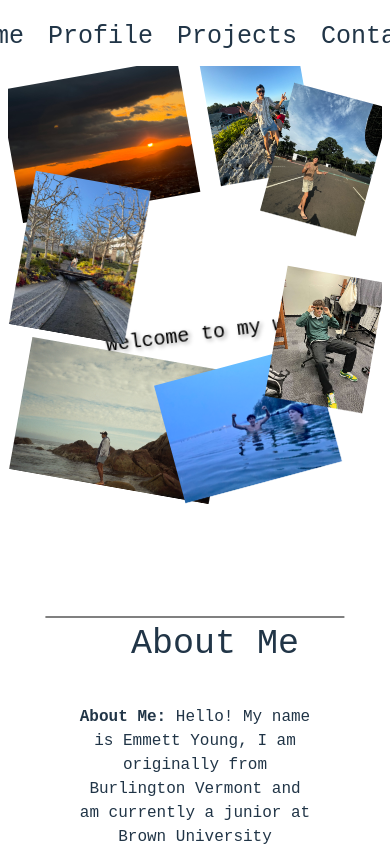
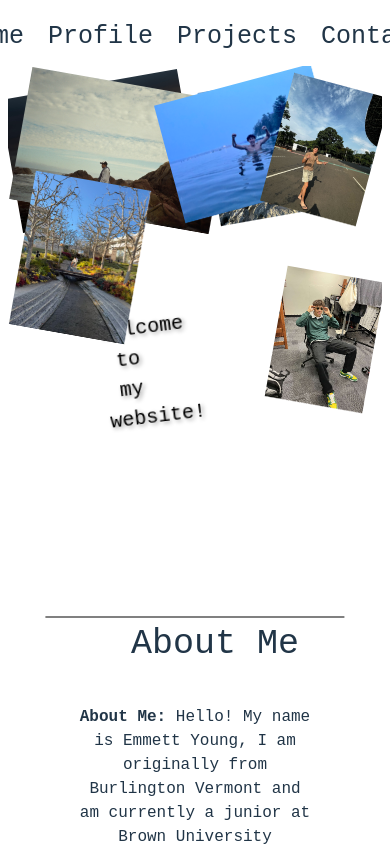
Before and after one commit to emmettyoung/website, a React (Vite) app in the folder frontend/: page / in a window 390 px wide. Shown: the top 846 px of the page. Built offline with nearby package versions, Linux system fonts and the light colour scheme.

Commit message:
Feat: fixing portrait

```diff
--- a/frontend/src/styles/main.css
+++ b/frontend/src/styles/main.css
@@ -216,47 +216,44 @@ position: absolute;
     transform: none;
     transform-origin: top center;
   }
+  .sunset-image,
+  .tulum-image,
+  .overlay-australia,
+  .overlay-lake,
+  .jakarta,
+  .icy,
+  .LA {
+    max-width: 100%;
+    height: auto;
+    top: 10px;
+  }
   .overlay-lake {
     width: 180px;
-    max-width: 100%;
-    height: auto;
     left: 40%;
   }
   .sunset-image {
     width: 200px;
-    max-width: 100%;
-    height: auto;
   }
   .jakarta {
     width: 110px;
-    max-width: 100%;
-    height: auto;
     left: 70%;
   }
   .icy {
     width: 110px;
-    max-width: 100%;
-    height: auto;
     left: 70%;
     top: 200px;
   }
   .tulum-image{
     width: 110px;
-    max-width: 100%;
-    height: auto;
     right: 10%;
   }
   .LA {
     width: 130px;
-    max-width: 100%;
-    height: auto;
     position: absolute;
     top: 35%;
   }
   .overlay-australia {
     width: 225px;
-    max-width: 100%;
-    height: auto;
     left: 0%;
   }
   .homepage-text {
@@ -268,6 +265,7 @@ position: absolute;
     transform: translate(-50%, -50%); /* true center */
     transform: rotate(-7deg);
     z-index: 15;
+    max-width: 50px;
 }
 }
 
```
